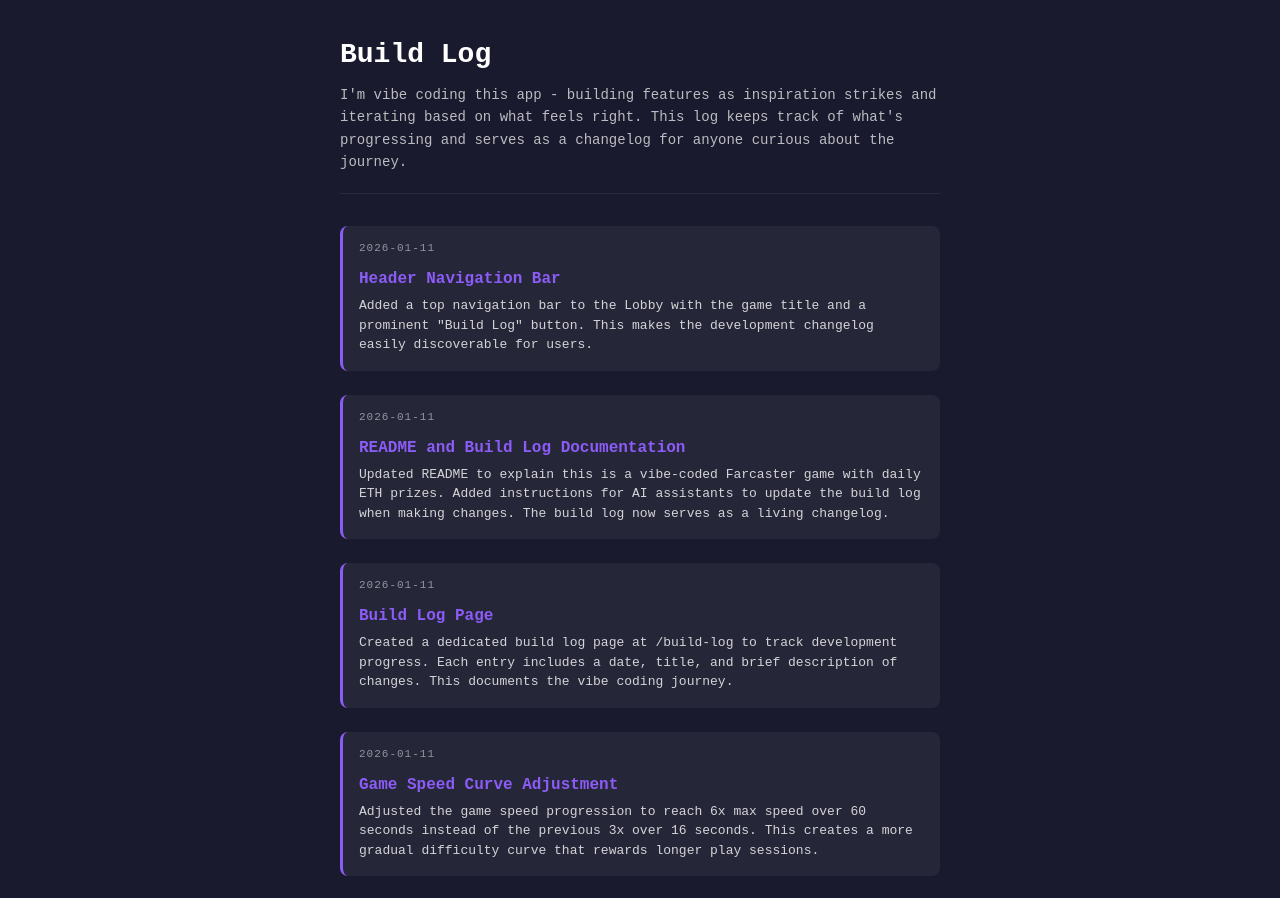
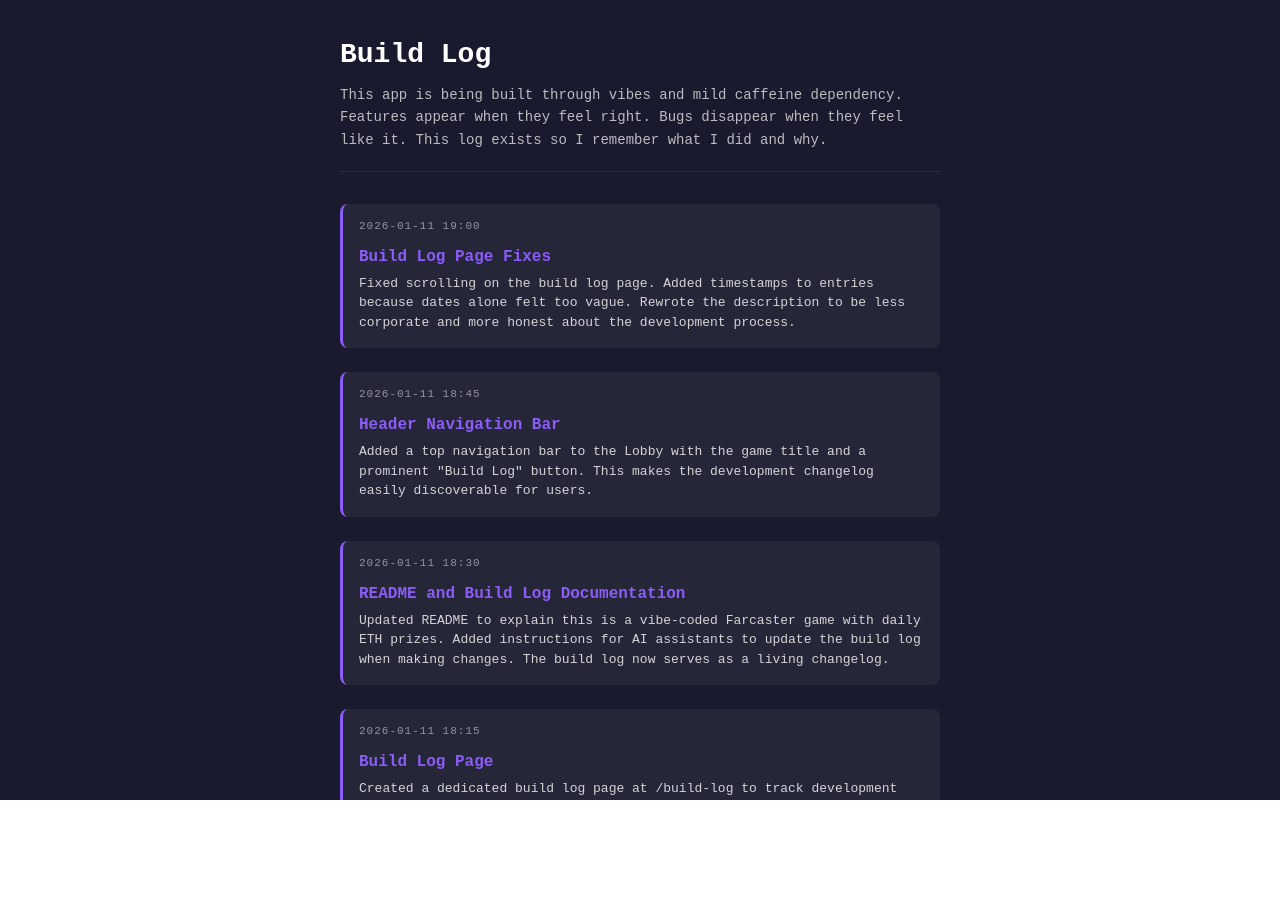
Before and after one commit to 50thycal/runrunrunner, a Next.js app: page /build-log in a window 1280 px wide. Shown: the top 898 px of the page. After the commit the page ends 800 px from the top, so only its background shows below. Built offline with nearby package versions, Linux system fonts and the light colour scheme.

Commit message:
fix: build log scrolling, timestamps, and dry humor description

```diff
--- a/app/build-log/page.tsx
+++ b/app/build-log/page.tsx
@@ -1,50 +1,56 @@
 'use client'
 
 interface BuildEntry {
-  date: string
+  timestamp: string
   title: string
   description: string
 }
 
 const BUILD_LOG: BuildEntry[] = [
   {
-    date: '2026-01-11',
+    timestamp: '2026-01-11 19:00',
+    title: 'Build Log Page Fixes',
+    description:
+      'Fixed scrolling on the build log page. Added timestamps to entries because dates alone felt too vague. Rewrote the description to be less corporate and more honest about the development process.',
+  },
+  {
+    timestamp: '2026-01-11 18:45',
     title: 'Header Navigation Bar',
     description:
       'Added a top navigation bar to the Lobby with the game title and a prominent "Build Log" button. This makes the development changelog easily discoverable for users.',
   },
   {
-    date: '2026-01-11',
+    timestamp: '2026-01-11 18:30',
     title: 'README and Build Log Documentation',
     description:
       'Updated README to explain this is a vibe-coded Farcaster game with daily ETH prizes. Added instructions for AI assistants to update the build log when making changes. The build log now serves as a living changelog.',
   },
   {
-    date: '2026-01-11',
+    timestamp: '2026-01-11 18:15',
     title: 'Build Log Page',
     description:
       'Created a dedicated build log page at /build-log to track development progress. Each entry includes a date, title, and brief description of changes. This documents the vibe coding journey.',
   },
   {
-    date: '2026-01-11',
+    timestamp: '2026-01-11 18:00',
     title: 'Game Speed Curve Adjustment',
     description:
       'Adjusted the game speed progression to reach 6x max speed over 60 seconds instead of the previous 3x over 16 seconds. This creates a more gradual difficulty curve that rewards longer play sessions.',
   },
   {
-    date: '2026-01-11',
+    timestamp: '2026-01-11 17:30',
     title: 'All-Time Leaderboard',
     description:
-      'Added an all-time high score leaderboard with a toggle between Daily and All Time views. Players can now see their all-time best score on the lobby screen. No prizes for all-time scores - purely for bragging rights.',
+      'Added an all-time high score leaderboard with a toggle between Daily and All Time views. Players can now see their all-time best score on the lobby screen. No prizes for all-time scores, purely for bragging rights.',
   },
   {
-    date: '2026-01-11',
+    timestamp: '2026-01-11 17:00',
     title: 'Lobby UI Improvements',
     description:
       'Moved the Play button directly below the player card and made it larger with a glowing effect. Added a live countdown timer showing time until the next payout at 00:05 UTC.',
   },
   {
-    date: '2026-01-11',
+    timestamp: '2026-01-11 16:30',
     title: 'Farcaster Discovery Cleanup',
     description:
       'Removed redundant miniapp.json file since farcaster.json is the only required manifest per the official Farcaster Mini Apps specification. The app is now properly configured for protocol discovery.',
@@ -55,14 +61,18 @@ export default function BuildLogPage() {
   return (
     <div
       style={{
-        minHeight: '100vh',
+        position: 'fixed',
+        top: 0,
+        left: 0,
+        right: 0,
+        bottom: 0,
         backgroundColor: '#1a1a2e',
         color: '#fff',
         fontFamily: 'monospace',
-        padding: '20px',
+        overflow: 'auto',
       }}
     >
-      <div style={{ maxWidth: 600, margin: '0 auto' }}>
+      <div style={{ maxWidth: 600, margin: '0 auto', padding: 20 }}>
         {/* Header */}
         <h1 style={{ fontSize: 28, marginBottom: 8 }}>Build Log</h1>
         <p
@@ -75,10 +85,9 @@ export default function BuildLogPage() {
             paddingBottom: 20,
           }}
         >
-          I&apos;m vibe coding this app - building features as inspiration strikes and
-          iterating based on what feels right. This log keeps track of what&apos;s
-          progressing and serves as a changelog for anyone curious about the
-          journey.
+          This app is being built through vibes and mild caffeine dependency.
+          Features appear when they feel right. Bugs disappear when they feel
+          like it. This log exists so I remember what I did and why.
         </p>
 
         {/* Build entries */}
@@ -102,7 +111,7 @@ export default function BuildLogPage() {
                   letterSpacing: 1,
                 }}
               >
-                {entry.date}
+                {entry.timestamp}
               </div>
               <h3 style={{ fontSize: 16, marginBottom: 8, color: '#8b5cf6' }}>
                 {entry.title}
@@ -115,7 +124,7 @@ export default function BuildLogPage() {
         </div>
 
         {/* Back link */}
-        <div style={{ marginTop: 32, textAlign: 'center' }}>
+        <div style={{ marginTop: 32, paddingBottom: 40, textAlign: 'center' }}>
           <a
             href="/"
             style={{
```
